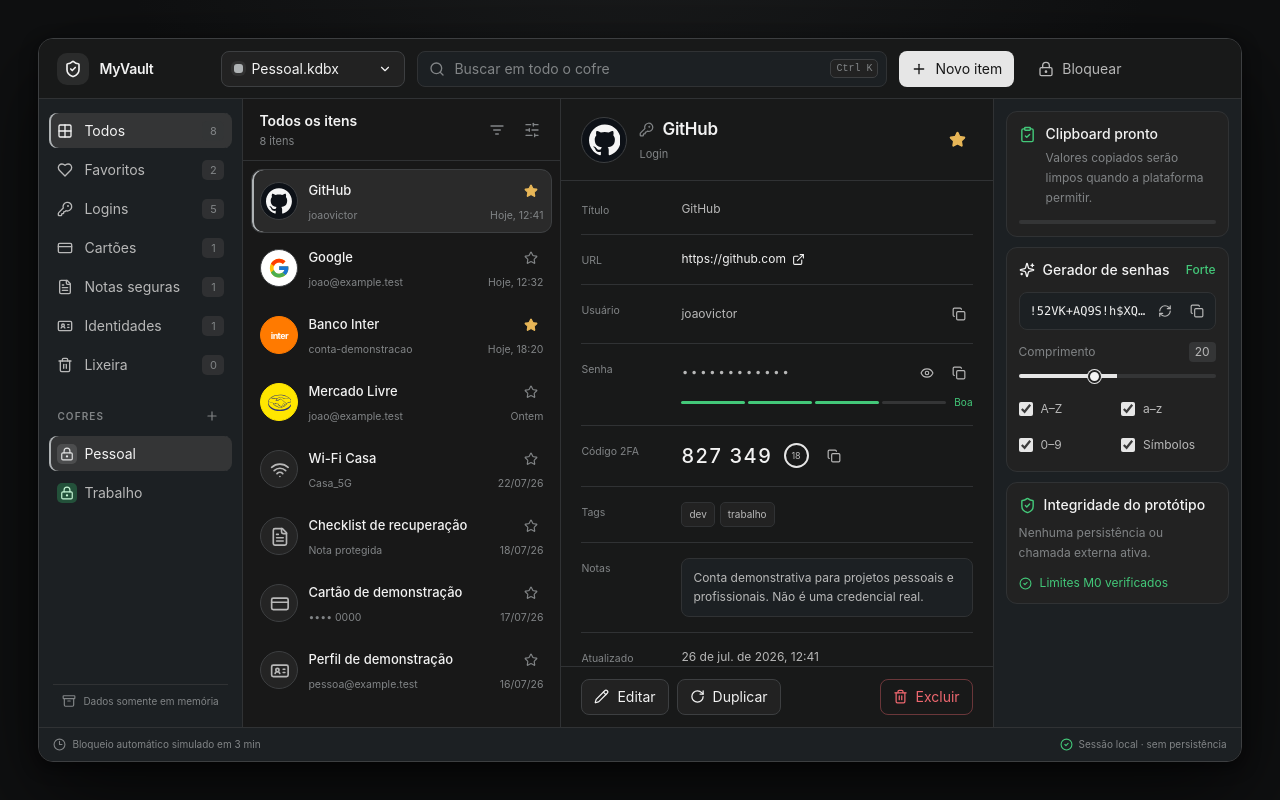
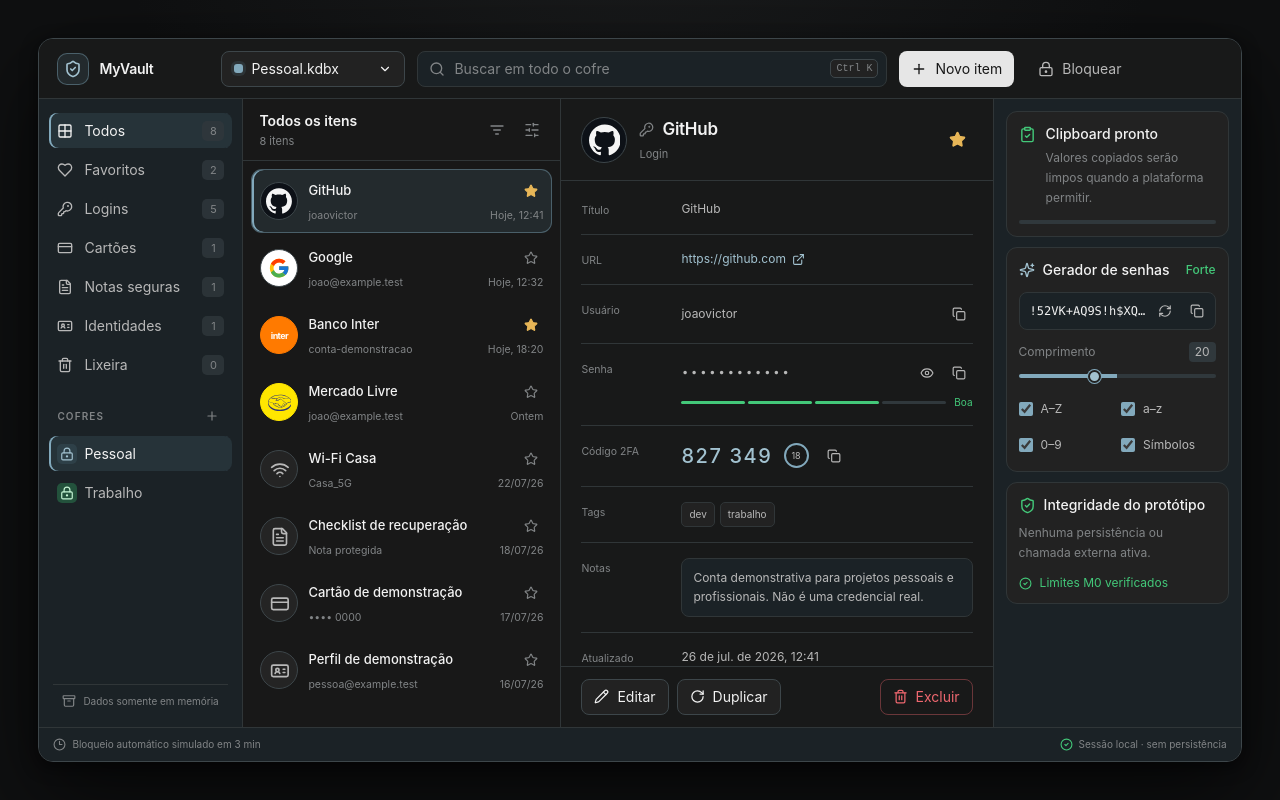
Before and after one commit to johnnymeunome/MyVault, a React (Vite) app: page / in a window 1280 px wide. Built offline with nearby package versions, Linux system fonts and the light colour scheme.

Commit message:
Add steel-blue design system (#3)
Formalize the MyVault visual language, apply the steel-blue identity tokens, document the design system, and update the public preview.

```diff
--- a/src/components/common/brand.tsx
+++ b/src/components/common/brand.tsx
@@ -4,7 +4,7 @@
 export function Brand({ compact = false }: { compact?: boolean }) {
   return (
     <div className="flex items-center gap-2.5" aria-label="MyVault">
-      <span className="grid size-8 place-items-center rounded-[10px] bg-[var(--accent-soft)] text-[var(--accent-bright)]">
+      <span className="brand-mark">
         <ShieldCheck size={18} strokeWidth={2.2} />
       </span>
       <span className={cn('font-semibold tracking-[-0.02em]', compact ? 'text-sm' : 'text-lg')}>
--- a/src/components/layout/top-bar.tsx
+++ b/src/components/layout/top-bar.tsx
@@ -38,7 +38,7 @@
                 <span className="vault-dot" data-color={vault.color} />
                 <span>{vault.fileName}</span>
                 {vault.id === activeVaultId && (
-                  <span className="ml-auto text-[var(--accent-bright)]">Ativo</span>
+                  <span className="ml-auto text-[var(--brand-blue-strong)]">Ativo</span>
                 )}
               </DropdownMenu.Item>
             ))}
--- a/src/features/password-generator/password-generator.tsx
+++ b/src/features/password-generator/password-generator.tsx
@@ -61,7 +61,7 @@
     <section className={compact ? 'utility-card' : 'space-y-4'} aria-labelledby="generator-title">
       <div className="flex items-center justify-between gap-3">
         <div className="flex items-center gap-2">
-          <Sparkles size={16} className="text-[var(--accent-bright)]" />
+          <Sparkles size={16} className="text-[var(--brand-blue-strong)]" />
           <h2 id="generator-title" className="text-sm font-medium">
             Gerador de senhas
           </h2>
--- a/src/styles/globals.css
+++ b/src/styles/globals.css
@@ -98,6 +98,16 @@
 .top-brand {
   min-width: 0;
 }
+.brand-mark {
+  display: grid;
+  width: 32px;
+  height: 32px;
+  place-items: center;
+  border: 1px solid var(--brand-blue-border);
+  border-radius: 10px;
+  color: var(--brand-blue-strong);
+  background: var(--brand-blue-soft);
+}
 .vault-switcher {
   min-width: 0;
   justify-content: flex-start;
@@ -107,8 +117,8 @@
   height: 9px;
   flex: 0 0 auto;
   border-radius: 3px;
-  background: #aeb2b4;
-  box-shadow: 0 0 0 3px rgba(174, 178, 180, 0.1);
+  background: var(--brand-blue);
+  box-shadow: 0 0 0 3px var(--brand-blue-soft);
 }
 .vault-dot[data-color='emerald'] {
   background: #49c778;
@@ -219,8 +229,8 @@
 }
 .nav-row.is-active {
   color: var(--text-primary);
-  background: var(--surface-active);
-  box-shadow: inset 2px 0 #aeb2b4;
+  background: var(--brand-blue-soft);
+  box-shadow: inset 2px 0 var(--brand-blue);
 }
 .count-badge {
   min-width: 22px;
@@ -262,8 +272,8 @@
   display: grid;
   place-items: center;
   border-radius: 5px;
-  color: #e2e3e3;
-  background: rgba(255, 255, 255, 0.12);
+  color: var(--brand-blue-strong);
+  background: var(--brand-blue-soft);
 }
 .vault-icon.is-green {
   color: #c8f7d7;
@@ -347,9 +357,9 @@
   background: var(--surface-hover);
 }
 .entry-row.is-selected {
-  border-color: var(--border-strong);
-  background: var(--accent-soft);
-  box-shadow: inset 2px 0 #aeb2b4;
+  border-color: var(--brand-blue-border);
+  background: var(--brand-blue-soft);
+  box-shadow: inset 2px 0 var(--brand-blue);
 }
 .entry-logo {
   display: grid;
@@ -559,7 +569,7 @@
   align-items: center;
   gap: 6px;
   overflow: hidden;
-  color: var(--accent-bright);
+  color: var(--brand-blue-strong);
   text-overflow: ellipsis;
   white-space: nowrap;
 }
@@ -595,7 +605,7 @@
   gap: 11px;
 }
 .totp-value strong {
-  color: var(--accent-bright);
+  color: var(--brand-blue-strong);
   font-size: 20px;
   font-weight: 550;
   letter-spacing: 0.08em;
@@ -605,7 +615,7 @@
   width: 25px;
   height: 25px;
   place-items: center;
-  border: 2px solid var(--accent);
+  border: 2px solid var(--brand-blue);
   border-radius: 50%;
   color: var(--text-secondary);
   font-size: 9px;
@@ -658,7 +668,7 @@
   height: 4px;
   appearance: none;
   border-radius: 99px;
-  background: linear-gradient(to right, var(--accent) 0 50%, var(--surface-active) 50%);
+  background: linear-gradient(to right, var(--brand-blue) 0 50%, var(--surface-active) 50%);
 }
 .range::-webkit-slider-thumb {
   width: 13px;
@@ -666,13 +676,13 @@
   appearance: none;
   border: 2px solid var(--surface-raised);
   border-radius: 50%;
-  background: var(--accent-bright);
-  box-shadow: 0 0 0 1px var(--accent);
+  background: var(--brand-blue-strong);
+  box-shadow: 0 0 0 1px var(--brand-blue);
 }
 input[type='checkbox'] {
   width: 14px;
   height: 14px;
-  accent-color: var(--accent);
+  accent-color: var(--brand-blue);
 }
 
 .status-bar {
@@ -837,7 +847,7 @@
   padding: 12px;
 }
 .settings-row > svg {
-  color: var(--accent-bright);
+  color: var(--brand-blue-strong);
 }
 .settings-row > div {
   min-width: 0;
@@ -873,7 +883,11 @@
   position: fixed;
   inset: 0;
   pointer-events: none;
-  background: radial-gradient(circle at 50% 32%, rgba(255, 255, 255, 0.08), transparent 35%);
+  background: radial-gradient(
+    circle at 50% 32%,
+    color-mix(in srgb, var(--brand-blue) 18%, transparent),
+    transparent 35%
+  );
 }
 .lock-card {
   position: relative;
@@ -893,10 +907,10 @@
   width: 58px;
   height: 58px;
   place-items: center;
-  border: 1px solid color-mix(in srgb, var(--accent) 35%, var(--border));
+  border: 1px solid var(--brand-blue-border);
   border-radius: 18px;
-  color: var(--accent-bright);
-  background: var(--accent-soft);
+  color: var(--brand-blue-strong);
+  background: var(--brand-blue-soft);
 }
 .lock-card h1 {
   font-size: 20px;
--- a/src/styles/tokens.css
+++ b/src/styles/tokens.css
@@ -1,14 +1,14 @@
 :root {
   --bg-canvas: #0f1011;
   --bg-glow: #252728;
-  --surface-deep: #1c2023;
+  --surface-deep: #1b2226;
   --surface-base: #181818;
   --surface-raised: #222222;
   --surface-overlay: #242424;
-  --surface-hover: #2a2a2a;
-  --surface-active: #343536;
-  --border: #303234;
-  --border-strong: #3d3f41;
+  --surface-hover: #272d30;
+  --surface-active: #30383c;
+  --border: #303638;
+  --border-strong: #3d464a;
   --text-primary: #f2f2f2;
   --text-secondary: #b8b8b8;
   --text-muted: #818486;
@@ -17,13 +17,17 @@
   --accent-bright: #f2f2f2;
   --accent-contrast: #171717;
   --accent-soft: rgba(255, 255, 255, 0.08);
+  --brand-blue: #82a9bc;
+  --brand-blue-strong: #a2c2d0;
+  --brand-blue-soft: rgba(94, 137, 157, 0.16);
+  --brand-blue-border: rgba(130, 169, 188, 0.42);
   --success: #43c879;
   --success-soft: rgba(67, 200, 121, 0.1);
   --warning: #e7b657;
   --danger: #ee676f;
   --danger-soft: rgba(238, 103, 111, 0.09);
   --danger-border: rgba(238, 103, 111, 0.38);
-  --focus: #9baeb9;
+  --focus: #82a9bc;
   --radius-sm: 6px;
   --radius-md: 8px;
   --radius-lg: 11px;
@@ -35,14 +39,14 @@
 :root[data-theme='light'] {
   --bg-canvas: #e8e8e7;
   --bg-glow: #f3f3f2;
-  --surface-deep: #eceeed;
+  --surface-deep: #e9eef0;
   --surface-base: #f8f8f7;
   --surface-raised: #f1f1f0;
   --surface-overlay: #ffffff;
-  --surface-hover: #e8e8e7;
-  --surface-active: #dedfdf;
-  --border: #d7d8d7;
-  --border-strong: #c7c8c8;
+  --surface-hover: #e4eaec;
+  --surface-active: #d9e2e6;
+  --border: #d2dadd;
+  --border-strong: #becbd0;
   --text-primary: #1d1e1f;
   --text-secondary: #555859;
   --text-muted: #7b7f80;
@@ -51,7 +55,11 @@
   --accent-bright: #242526;
   --accent-contrast: #ffffff;
   --accent-soft: rgba(20, 21, 22, 0.07);
-  --focus: #607986;
+  --brand-blue: #496f82;
+  --brand-blue-strong: #31596c;
+  --brand-blue-soft: rgba(73, 111, 130, 0.12);
+  --brand-blue-border: rgba(73, 111, 130, 0.34);
+  --focus: #496f82;
   --shadow-window: 0 25px 70px rgba(30, 31, 32, 0.18), 0 4px 16px rgba(30, 31, 32, 0.1);
   --shadow-overlay: 0 24px 64px rgba(30, 31, 32, 0.22);
 }
```
Also changed, not shown: 8 other files (tests, documents, lock files or other folders).
